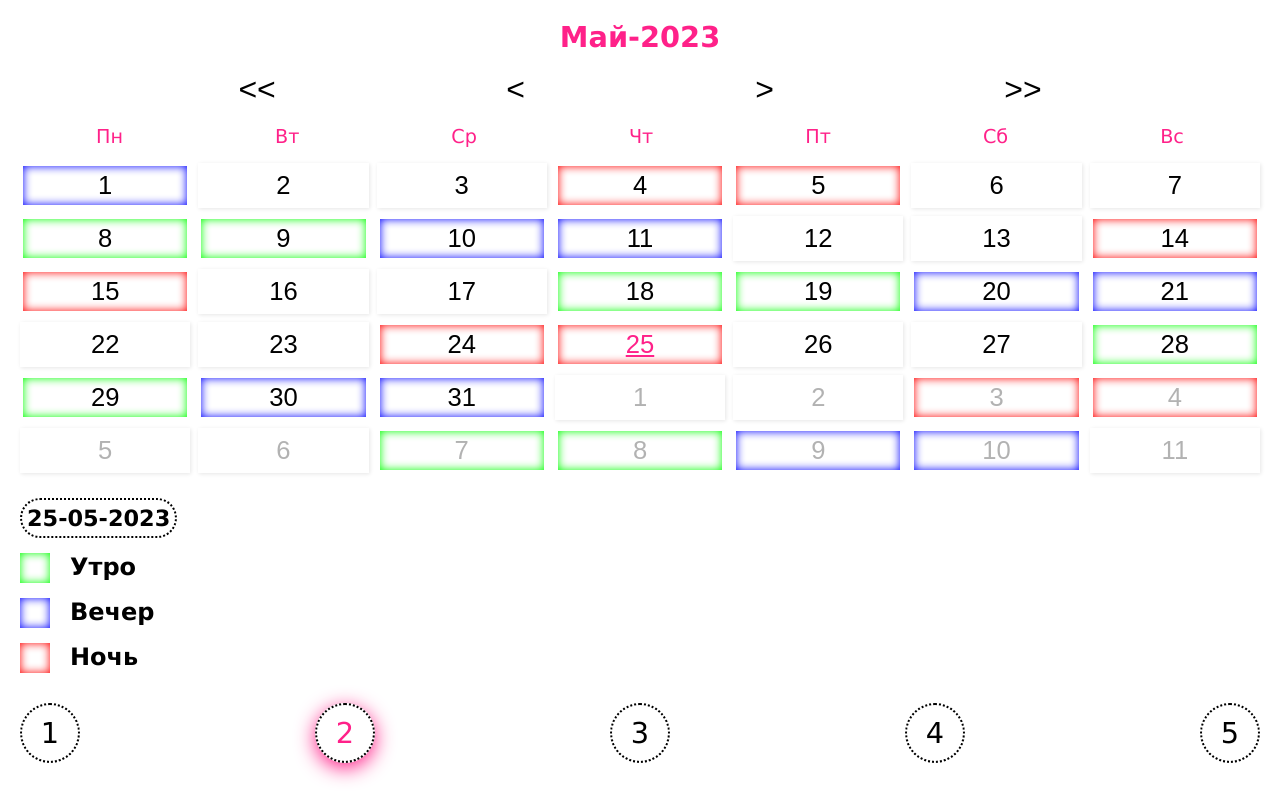
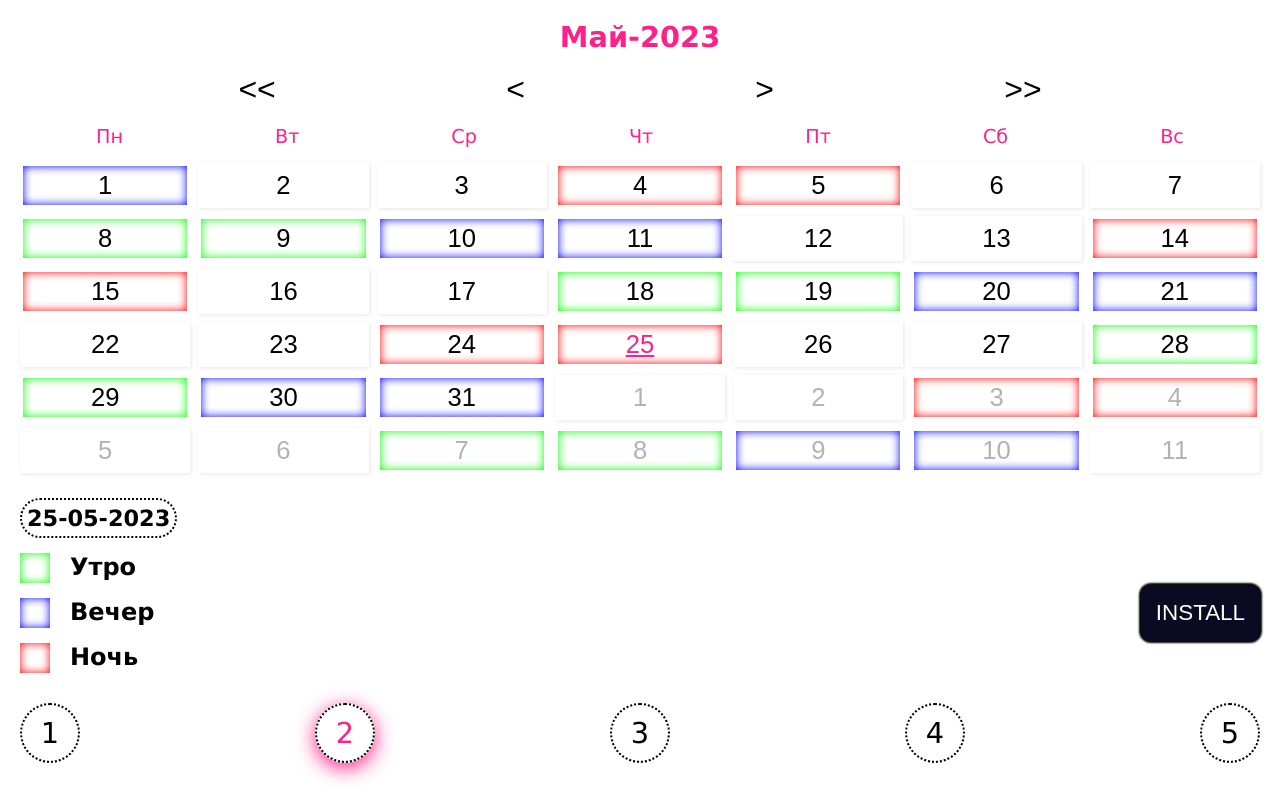
Before and after one commit to Alex228q/calendar5, a plain HTML site: page index.html in a window 1280 px wide. Drawn offline with Linux system fonts and the light colour scheme.

Commit message:
added button install

```diff
--- a/index.html
+++ b/index.html
@@ -96,6 +96,7 @@
         <div class="legendItemNight"></div>
         <div class="legendItemInfo">Ночь</div>
       </div>
+      <button class="btnInstall">INSTALL</button>
     </div>
     <div class="crewBlock">
       <div class="crew ">1</div>
--- a/script.js
+++ b/script.js
@@ -16,3 +16,15 @@ dateNow.textContent = `${day}-${month}-${year}`;
 dateNow.addEventListener("click", () => {
   location.reload();
 });
+
+let bipEvent = null;
+window.addEventListener("beforeinstallprompt", (e) => {
+  e.preventDefault();
+  bipEvent = e;
+});
+
+document.querySelector(".btnInstall").addEventListener("click", () => {
+  if (bipEvent) {
+    bipEvent.prompt();
+  }
+});
--- a/style.css
+++ b/style.css
@@ -120,6 +120,24 @@ body {
   box-shadow: inset 0 0 10px rgba(0, 255, 0, 1);
 }
 
+.legendBlock {
+  position: relative;
+}
+
+.legendBlock .btnInstall {
+  position: absolute;
+  top: 50%;
+  right: 0%;
+  transform: translateY(-50%);
+  font-size: 1.4rem;
+  padding: 15px;
+  background-color: #0a0a23;
+  color: #fff;
+  border: none;
+  border-radius: 10px;
+  box-shadow: 0px 0px 2px 2px rgb(0, 0, 0);
+}
+
 .legendBlock .legentItem {
   display: flex;
   gap: 20px;
@@ -168,3 +186,10 @@ body {
   box-shadow: 0px 5px 20px var(--accent-color);
   color: #ff2189;
 }
+
+@media (display-mode:standalone),
+(display-mode:minimal-ui) {
+  .btnInstall {
+    display: none;
+  }
+}
```
